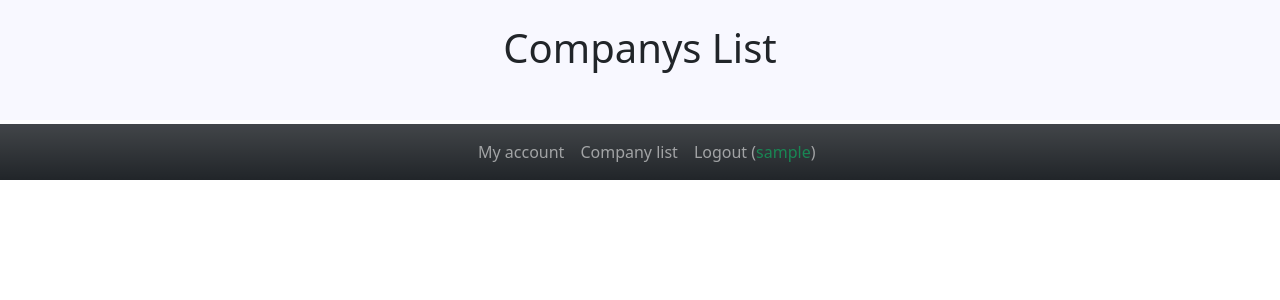
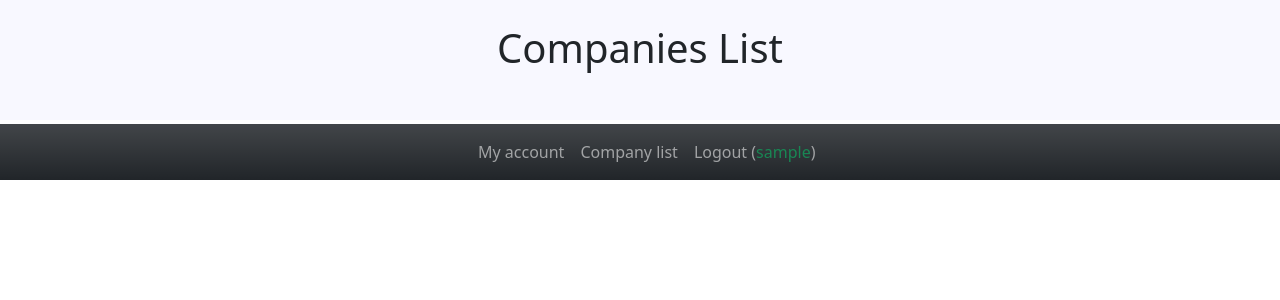
Before and after one commit to ArtMot99/MyCRMProject, a Django app: page /main/ in a window 1280 px wide. Shown: the top 300 px of the page. Run offline with Django 4.2, Linux system fonts and the light colour scheme; the visitor is signed in with stand-in values (Sample User, id 1); data that the repository does not hold is empty; some libraries are stand-ins or nearby versions.

Commit message:
Update template

```diff
--- a/crmproject/templates/crmproject/index.html
+++ b/crmproject/templates/crmproject/index.html
@@ -8,14 +8,14 @@
 
 {% block content %}
     <div class="w-100 d-inline-block text-center mb-1" style="height: 120px; background-color: #F8F8FF">
-        <h1 class="mt-4">Companys List</h1>
+        <h1 class="mt-4">Companies List</h1>
     </div>
     {% include 'includes/navbar.html' %}
 
     {% for company in companys %}
         <div class="list-group">
             <a href="{% url 'info' pk=company.id %}"
-               style="height: 80px; background-color: #F5F5F5; font-size: 24px;"
+               style="height: 70px; background-color: #F5F5F5; font-size: 24px;"
                class="list-group-item shadow m-1 text-center text-uppercase">
                 <p>"{{ company.name_of_company }}"</p>
             </a>
```
